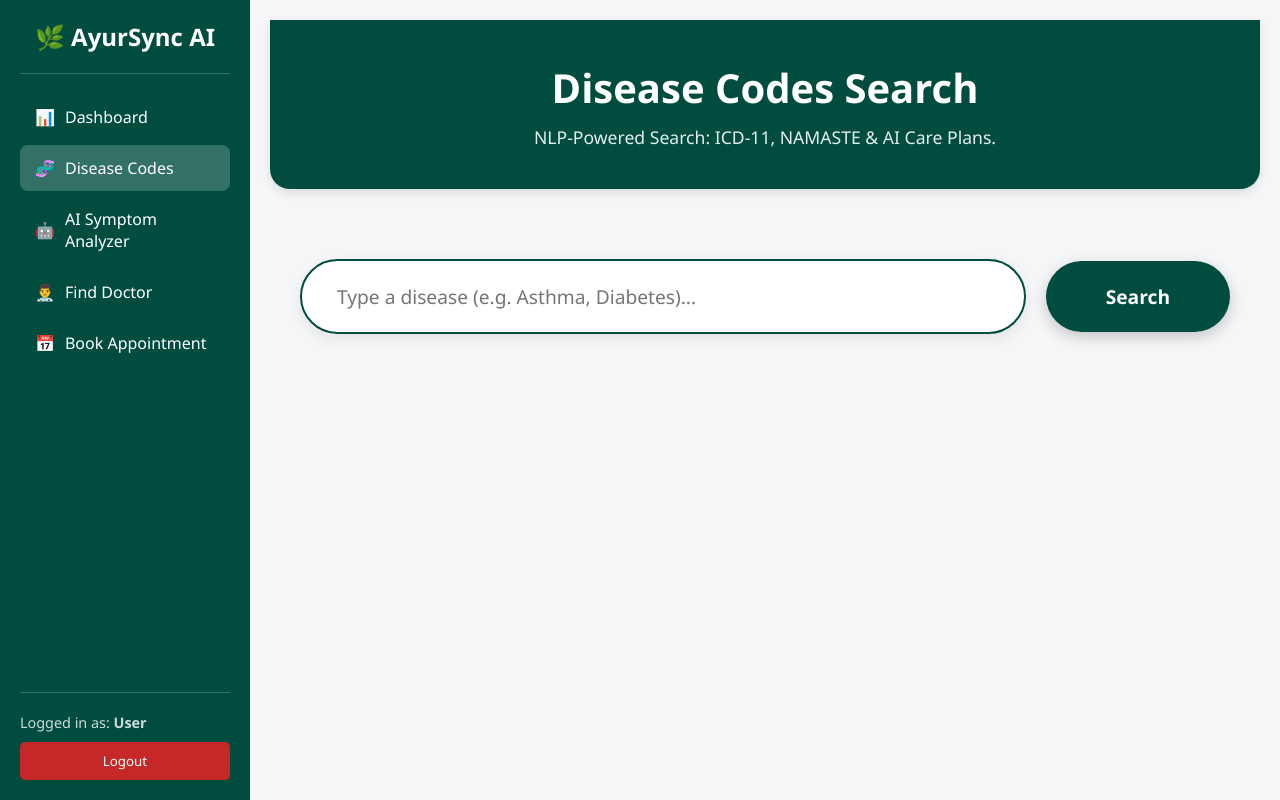
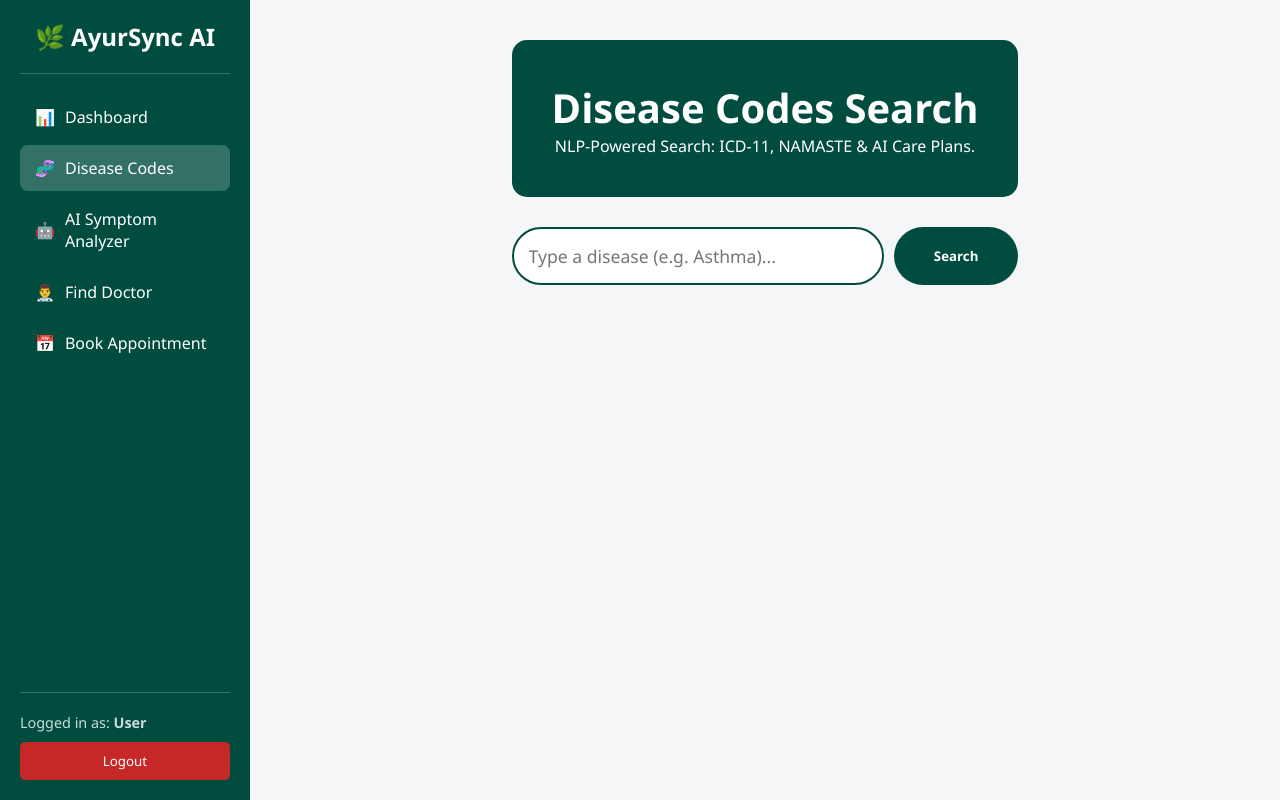
Before and after one commit to palakk9620/ayursync-frontend, a React (Vite) app: page /disease-search in a window 1280 px wide. Built offline with nearby package versions, Linux system fonts and the light colour scheme.

Commit message:
Final Polish: Fixed invisible characters and UI bugs

```diff
--- a/src/views/tools/DiseaseSearch.jsx
+++ b/src/views/tools/DiseaseSearch.jsx
@@ -1,37 +1,7 @@
-// src/views/tools/DiseaseSearch.jsx
 import React, { useState } from 'react';
 import axios from 'axios';
 import { useNavigate } from 'react-router-dom';
 
-// 1. MAPPING DICTIONARY: Disease -> Specialist
-const diseaseSpecialistMap = {
-  "Asthma": "Pulmonologist",
-  "Bronchial Asthma": "Pulmonologist",
-  "Diabetes": "Endocrinologist",
-  "Diabetes Type 2": "Endocrinologist",
-  "Hypertension": "Cardiologist",
-  "Heart attack": "Cardiologist",
-  "Migraine": "Neurologist",
-  "Paralysis": "Neurologist",
-  "Jaundice": "Gastroenterologist",
-  "Malaria": "General Physician",
-  "Dengue": "General Physician",
-  "Typhoid": "General Physician",
-  "Pneumonia": "Pulmonologist",
-  "Arthritis": "Rheumatologist",
-  "Acne": "Dermatologist",
-  "Psoriasis": "Dermatologist",
-  "Fungal infection": "Dermatologist",
-  "GERD": "Gastroenterologist",
-  "Common Cold": "General Physician",
-  "Tuberculosis": "Pulmonologist",
-  "(vertigo) Paroymsal Positional Vertigo": "Neurologist",
-  "Urinary tract infection": "Urologist",
-  "Hypothyroidism": "Endocrinologist",
-};
-
-// --- Configuration ---
-// Ensure this URL is your live Render backend URL
 const RENDER_API_URL = 'https://ayursync-backend.onrender.com';
 
 const DiseaseSearch = () => {
@@ -42,216 +12,93 @@ const DiseaseSearch = () => {
   const [error, setError] = useState('');
   const [activeTab, setActiveTab] = useState('symptoms');
 
-  const handleSearch = async ()=> {
+  const handleSearch = async () => {
     if (!searchTerm.trim()) return;
-    setLoading(true);
-    setError('');
-    setResult(null);
-
+    setLoading(true); setError(''); setResult(null);
     try {
         const response = await axios.post(`${RENDER_API_URL}/api/search-disease`, { query: searchTerm });
         if (response.data.success) {
             setResult(response.data.data);
             setActiveTab('symptoms');
-        } else {
-            setError(response.data.message);
-        }
-    } catch (err) {
-        setError("Network Error. Check API.");
-    } finally {
-        setLoading(false);
-    }
-  };
-
-  const handleKeyPress = (e) => { if (e.key === 'Enter') handleSearch(); };
-
-  // 2. HELPER TO GET SPECIALIST
-  const getSpecialist = (diseaseName) => {
-      if (diseaseSpecialistMap[diseaseName]) return diseaseSpecialistMap[diseaseName];
-      const foundKey = Object.keys(diseaseSpecialistMap).find(key => diseaseName.includes(key));
-      return foundKey ? diseaseSpecialistMap[foundKey] : 'General Physician';
-  };
-
-  const handleFindDoctor = () => {
-      if (result) {
-          const specialist = getSpecialist(result.name);
-          navigate('/find-doctors', {
-              state: {
-                  specialization: specialist,
-                  disease: result.name
-              }
-          });
-      }
+        } else { setError("No data found"); }
+    } catch (err) { setError("Connection Error"); }
+    finally { setLoading(false); }
   };
 
   const renderTabContent = () => {
     if (!result) return null;
-    const { carePlan } = result;
-    const listItemStyle = { padding:'10px 15px', borderBottom:'1px solid #eee', fontSize: '1rem' };
-
-    switch (activeTab) {
-        case 'symptoms': return <ul className="info-list" style={{listStyle:'none', padding:0}}>{carePlan.symptoms.map((item, i) => <li key={i} style={listItemStyle}>⚠️ {item}</li>)}</ul>;
-        case 'diet': return <ul className="info-list" style={{listStyle:'none', padding:0}}>{carePlan.diet.map((item, i) => <li key={i} style={listItemStyle}>🥗 {item}</li>)}</ul>;
-        case 'exercise': return <ul className="info-list" style={{listStyle:'none', padding:0}}>{carePlan.exercise.map((item, i) => <li key={i} style={listItemStyle}>🏃 {item}</li>)}</ul>;
-        case 'yoga': return <ul className="info-list" style={{listStyle:'none', padding:0}}>{carePlan.yoga.map((item, i) => <li key={i} style={listItemStyle}>🧘 {item}</li>)}</ul>;
-        default: return null;
-    }
+    const items = result.carePlan[activeTab] || [];
+    return (
+        <ul style={{listStyle:'none', padding:0}}>
+            {items.map((item, i) => (
+                <li key={i} style={{padding:'12px', borderBottom:'1px solid #eee', fontSize:'1rem'}}>
+                    • {item}
+                </li>
+            ))}
+        </ul>
+    );
   };
 
-  // Determine specialist for display
-  const currentSpecialist = result ? getSpecialist(result.name) : 'General Physician';
+  const handleFindDoctor = () => {
+      navigate('/find-doctors', { state: { disease: result.name } });
+  };
 
   return (
-    <div className="disease-search-page" style={{ width: '100%', minHeight: '100vh', display: 'flex', flexDirection: 'column', alignItems: 'center' }}>
+    <div style={{ maxWidth: '1000px', margin: '0 auto', padding: '20px' }}>
 
-      {/* 1. COMPACT HEADER */}
-      <div style={{
-          width: '100%',
-          background: '#004d40',
-          color: 'white',
-          padding: '40px 20px',
-          textAlign: 'center',
-          boxShadow: '0 4px 10px rgba(0,0,0,0.1)',
-          marginBottom: '40px',
-          borderRadius: '0 0 20px 20px'
-      }}>
-        <div style={{ maxWidth: '1200px', margin: '0 auto' }}>
-            <h1 style={{ margin: '0 0 10px 0', fontSize: '2.5rem', fontWeight: '800' }}>Disease Codes Search</h1>
-            <p style={{ margin: '0', fontSize: '1.1rem', opacity: 0.9 }}>NLP-Powered Search: ICD-11, NAMASTE & AI Care Plans.</p>
+      {/* HEADER */}
+      <div style={{ background: '#004d40', color: 'white', padding: '40px', borderRadius: '15px', textAlign: 'center', marginBottom: '30px' }}>
+        <h1 style={{ margin: 0, fontSize: '2.5rem' }}>Disease Codes Search</h1>
+        <p>NLP-Powered Search: ICD-11, NAMASTE & AI Care Plans.</p>
+      </div>
+
+      {/* SEARCH */}
+      <div style={{ display: 'flex', gap: '10px', marginBottom: '40px' }}>
+        <input type="text" placeholder="Type a disease (e.g. Asthma)..." value={searchTerm} onChange={(e)=>setSearchTerm(e.target.value)} style={{flex:1, padding:'15px', borderRadius:'50px', border:'2px solid #004d40', fontSize:'1.1rem'}} />
+        <button onClick={handleSearch} style={{padding:'15px 40px', background:'#004d40', color:'white', border:'none', borderRadius:'50px', cursor:'pointer', fontWeight:'bold'}}>{loading ? '...' : 'Search'}</button>
+      </div>
+
+      {/* RESULTS */}
+      {result && (
+        <div style={{ background: 'white', padding: '40px', borderRadius: '15px', boxShadow: '0 5px 20px rgba(0,0,0,0.1)' }}>
+
+            {/* TITLE & CODES */}
+            <h1 style={{ color: '#004d40', marginTop: 0 }} dangerouslySetInnerHTML={{__html: result.name}}></h1>
+
+            <div style={{ display: 'flex', gap: '20px', margin: '20px 0' }}>
+                <div style={{ flex: 1, background: '#e3f2fd', padding: '15px', borderRadius: '10px' }}>
+                    <small style={{fontWeight:'bold', color:'#1565c0'}}>ICD-11 CODE</small>
+                    <div style={{fontSize:'1.2rem', fontWeight:'bold'}}>{result.codes.icd11}</div>
+                </div>
+                <div style={{ flex: 1, background: '#f3e5f5', padding: '15px', borderRadius: '10px' }}>
+                    <small style={{fontWeight:'bold', color:'#7b1fa2'}}>NAMASTE CODE</small>
+                    <div style={{fontSize:'1.2rem', fontWeight:'bold'}}>{result.codes.namaste}</div>
                 </div>
             </div>
 
-      {/* Main Content Area */}
-      <div style={{ width: '100%', maxWidth: '1200px', padding: '0 30px', boxSizing: 'border-box', display:'flex', flexDirection:'column', alignItems:'center' }}>
+            <p style={{ fontSize: '1.1rem', lineHeight: '1.6', color: '#444', background:'#f9f9f9', padding:'15px', borderRadius:'10px' }}>
+                {result.description}
+            </p>
 
-        {/* 2. SEARCH BAR */}
-        <div className="search-bar-wrapper" style={{
-            display: 'flex',
-            gap: '20px',
-            marginBottom: '40px',
-            alignItems: 'center',
-            width: '100%',
-            maxWidth: '1100px',
-        }}>
-            <input
-                type="text"
-                placeholder="Type a disease (e.g. Asthma, Diabetes)..."
-                value={searchTerm}
-                onChange={(e) => setSearchTerm(e.target.value)}
-                onKeyPress={handleKeyPress}
-                style={{
-                    flex: 1,
-                    padding: '22px 35px',
-                    borderRadius: '50px',
-                    border: '2px solid #004d40',
-                    fontSize: '1.2rem',
-                    outline: 'none',
-                    boxShadow: '0 5px 15px rgba(0,0,0,0.08)'
-                }}
-            />
-            <button onClick={handleSearch} style={{
-                padding: '22px 60px',
-                background: '#004d40',
-                color: 'white',
-                border: 'none',
-                borderRadius: '50px',
-                cursor: 'pointer',
-                fontWeight: 'bold',
-                fontSize: '1.2rem',
-                boxShadow: '0 5px 15px rgba(0,0,0,0.2)',
-                transition: 'transform 0.1s',
-                whiteSpace: 'nowrap'
-            }}>
-                {loading ? 'Searching...' : 'Search'}
+            {/* TABS */}
+            <div style={{ marginTop: '30px' }}>
+                <div style={{ display: 'flex', borderBottom: '2px solid #eee' }}>
+                    {['symptoms', 'diet', 'exercise', 'yoga'].map(tab => (
+                        <button key={tab} onClick={() => setActiveTab(tab)} style={{ padding: '10px 20px', background: 'transparent', borderBottom: activeTab === tab ? '3px solid #004d40' : 'none', border: 'none', fontWeight: 'bold', cursor: 'pointer', color: activeTab===tab ? '#004d40':'#888', textTransform:'capitalize' }}>{tab}</button>
+                    ))}
+                </div>
+                <div style={{ padding: '20px 0' }}>{renderTabContent()}</div>
+            </div>
+
+            <div style={{ textAlign: 'center', marginTop: '20px' }}>
+                <button onClick={handleFindDoctor} style={{ padding: '12px 30px', border: '2px solid #004d40', background: 'white', color: '#004d40', fontWeight: 'bold', borderRadius: '8px', cursor: 'pointer' }}>
+                    Find Specialist Near Me &rarr;
                 </button>
             </div>
 
-        {error && (
-            <div style={{marginTop:'30px', padding:'20px', background:'#fff5f5', border:'1px solid #fc8181', borderRadius:'10px', textAlign:'center', color:'#c53030', width: '100%', maxWidth: '900px'}}>
-                <h3 style={{margin:'0 0 10px 0'}}>❌ Not Found</h3>
-                <p>{error}</p>
-            </div>
-        )}
-
-        {result && (
-            // 3. COMPACT RESULT BOX
-            <div className="results-container" style={{
-                width: '100%',
-                maxWidth: '900px',
-                background: 'white',
-                padding: '30px',
-                borderRadius: '15px',
-                boxShadow: '0 5px 25px rgba(0,0,0,0.08)',
-                marginBottom: '50px'
-            }}>
-                {/* Result Header */}
-                <div style={{marginBottom: '25px', paddingBottom: '20px', borderBottom: '1px solid #eee'}}>
-
-                    {/* FIX APPLIED HERE: Use dangerouslySetInnerHTML */}
-                    <h1
-    style={{color: '#004d40', fontSize: '2.2rem', margin: '0 0 20px 0'}}
-    dangerouslySetInnerHTML={{ __html: result.name }}
->
-</h1>
-
-                    <div style={{display: 'flex', gap: '20px', flexWrap: 'wrap', marginBottom: '20px'}}>
-                        <div style={{background: '#e3f2fd', padding: '15px 20px', borderRadius: '10px', border: '1px solid #90caf9', flex: '1', minWidth: '180px'}}>
-                            <span style={{display: 'block', fontSize: '0.85rem', color: '#1565c0', fontWeight: 'bold', textTransform: 'uppercase', marginBottom: '5px'}}>ICD-11 Code</span>
-                            <span style={{fontSize: '1.3rem', fontWeight: 'bold', color: '#0d47a1'}}>{result.codes.icd11 || "N/A"}</span>
-                        </div>
-                        <div style={{background: '#f3e5f5', padding: '15px 20px', borderRadius: '10px', border: '1px solid #ce93d8', flex: '1', minWidth: '180px'}}>
-                            <span style={{display: 'block', fontSize: '0.85rem', color: '#7b1fa2', fontWeight: 'bold', textTransform: 'uppercase', marginBottom: '5px'}}>NAMASTE Code</span>
-                            <span style={{fontSize: '1.3rem', fontWeight: 'bold', color: '#4a148c'}}>{result.codes.namaste || "N/A"}</span>
-                        </div>
-                    </div>
-
-                    <p style={{fontSize: '1.1rem', lineHeight: '1.6', color: '#333', background: '#f9f9f9', padding: '20px', borderRadius: '10px', borderLeft: '5px solid #004d40', margin: 0}}>
-                        {result.description}
-                    </p>
-                </div>
-
-                {/* Tabbed Interface */}
-                <div>
-                    <div style={{display: 'flex', gap: '10px', borderBottom: '2px solid #eee', marginBottom: '15px'}}>
-                        {['symptoms', 'diet', 'exercise', 'yoga'].map(tab => (
-                            <button key={tab} onClick={() => setActiveTab(tab)}
-                                style={{
-                                    padding: '12px 25px', background: activeTab === tab ? '#e0f2f1' : 'transparent', border: 'none', borderBottom: activeTab === tab ? '3px solid #004d40' : '3px solid transparent',
-                                    color: activeTab === tab ? '#004d40' : '#888', fontWeight: 'bold', cursor: 'pointer', textTransform: 'capitalize', fontSize: '1rem', borderRadius: '8px 8px 0 0', transition: 'all 0.2s'
-                                }}>{tab}</button>
-                        ))}
-                    </div>
-                    <div style={{padding: '5px 0'}}>{renderTabContent()}</div>
-                </div>
-
-                {/* 4. NEW: FIND DOCTOR BUTTON (Dynamic Specialist) */}
-                <div style={{marginTop: '30px', textAlign: 'center'}}>
-                    <button
-                        onClick={handleFindDoctor}
-                        style={{
-                            padding: '15px 40px',
-                            background: 'white',
-                            border: '2px solid #004d40',
-                            color: '#004d40',
-                            fontWeight: 'bold',
-                            borderRadius: '10px',
-                            cursor: 'pointer',
-                            fontSize: '1.1rem',
-                            transition: 'all 0.2s'
-                        }}
-                        onMouseOver={(e) => { e.currentTarget.style.background = '#e0f2f1'; }}
-                        onMouseOut={(e) => { e.currentTarget.style.background = 'white'; }}
-                    >
-                        Find {currentSpecialist} Near Me &rarr;
-                    </button>
-                </div>
-
-                <p style={{marginTop: '20px', fontSize: '0.85rem', color: '#999', fontStyle: 'italic', textAlign:'center'}}>* AI Generated suggestion. Consult a certified Ayush practitioner.</p>
         </div>
       )}
     </div>
-    </div>
   );
 };
-
 export default DiseaseSearch;
```
Also changed, not shown: src/views/tools/SymptomAnalyzer.jsx (+31 -53 lines). Lines whose indentation alone changed are shown as unchanged.
